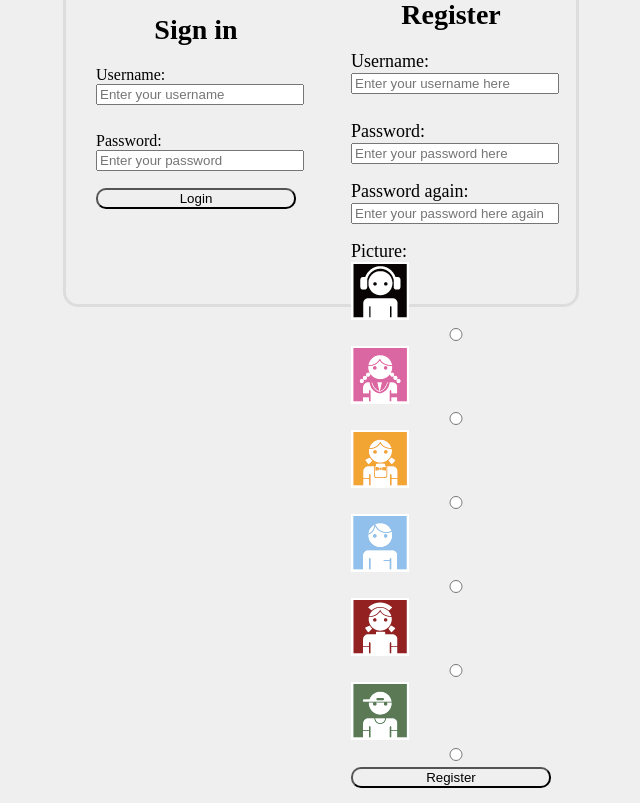
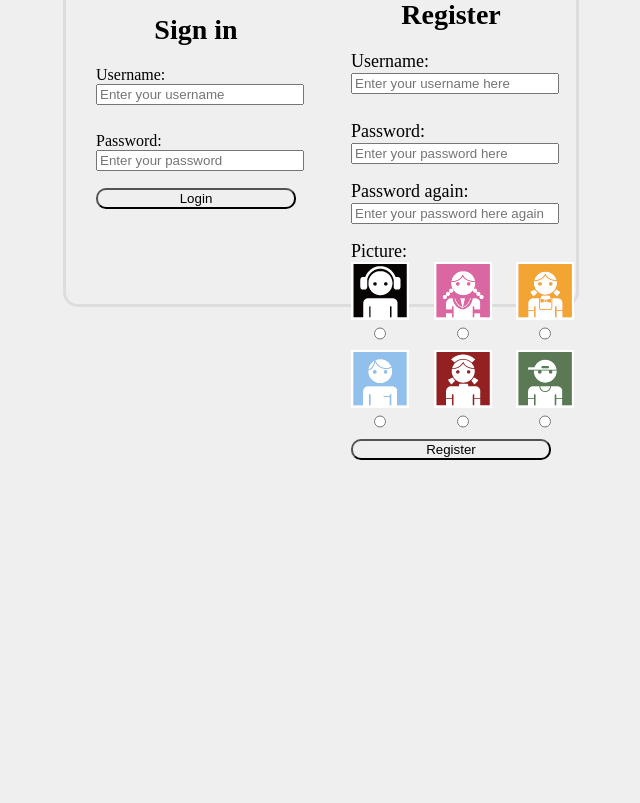
Before and after one commit to AvonGenesis/rawr_chat, a PHP site: page / in a window 1280 px wide. Shown: the part 147-950 px from the top of the page, without its empty margins (319-959 px from the left). After the commit the page ends 607 px from the top, so only its background shows below. Run offline with PHP 8.4, Linux system fonts and the light colour scheme; some libraries are stand-ins or nearby versions.

Commit message:
Add styling for picture div and radio

```diff
--- a/css/registerForm.css
+++ b/css/registerForm.css
@@ -36,3 +36,15 @@ input#submit {
     border-color: #000000;
     margin-bottom: 15px;
 }
+
+#picture {
+    width: 245px;
+}
+
+input#radio {
+    width: 12px;
+    position: relative;
+    right: 40px;
+    top: 20px;
+    margin-bottom: 30px;
+}
```
